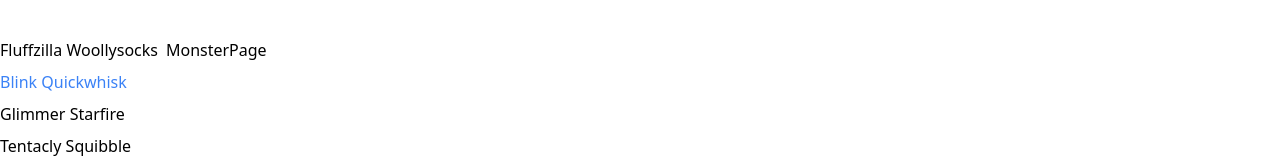
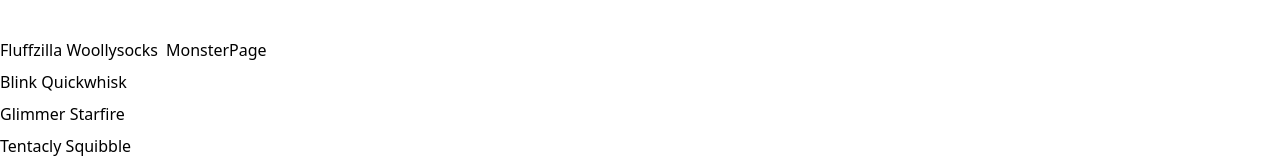
Before and after one commit to RobinNygren/MonsterUni, a React (Vite) app: page /monsters/Blink in a window 1280 px wide. Shown: the part 394-554 px from the top of the page. Built offline with nearby package versions, Linux system fonts and the light colour scheme.

Commit message:
updated pages

```diff
--- a/src/pages/MonstersPage.tsx
+++ b/src/pages/MonstersPage.tsx
@@ -11,7 +11,7 @@ export const MonstersPage = () => {
         {monsters.map((monster: Monster) => (
           <NavLink
             key={monster.firstName}
-            to={`/monsters/${monster.firstName}`}
+            to={`/monsters/${monster.id}`}
             className={({ isActive }) => {
               return isActive ? "text-blue-500" : "";
             }}
```
